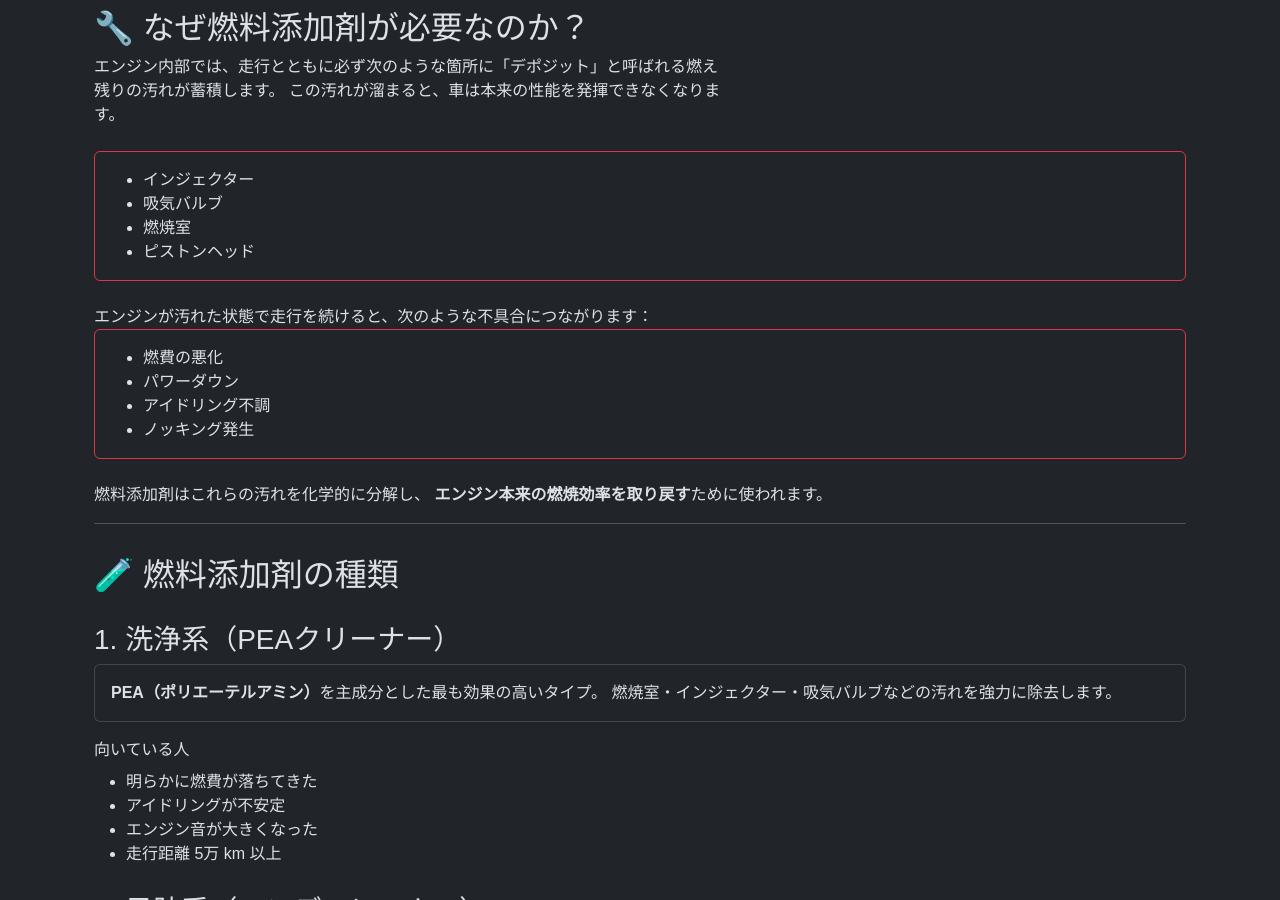
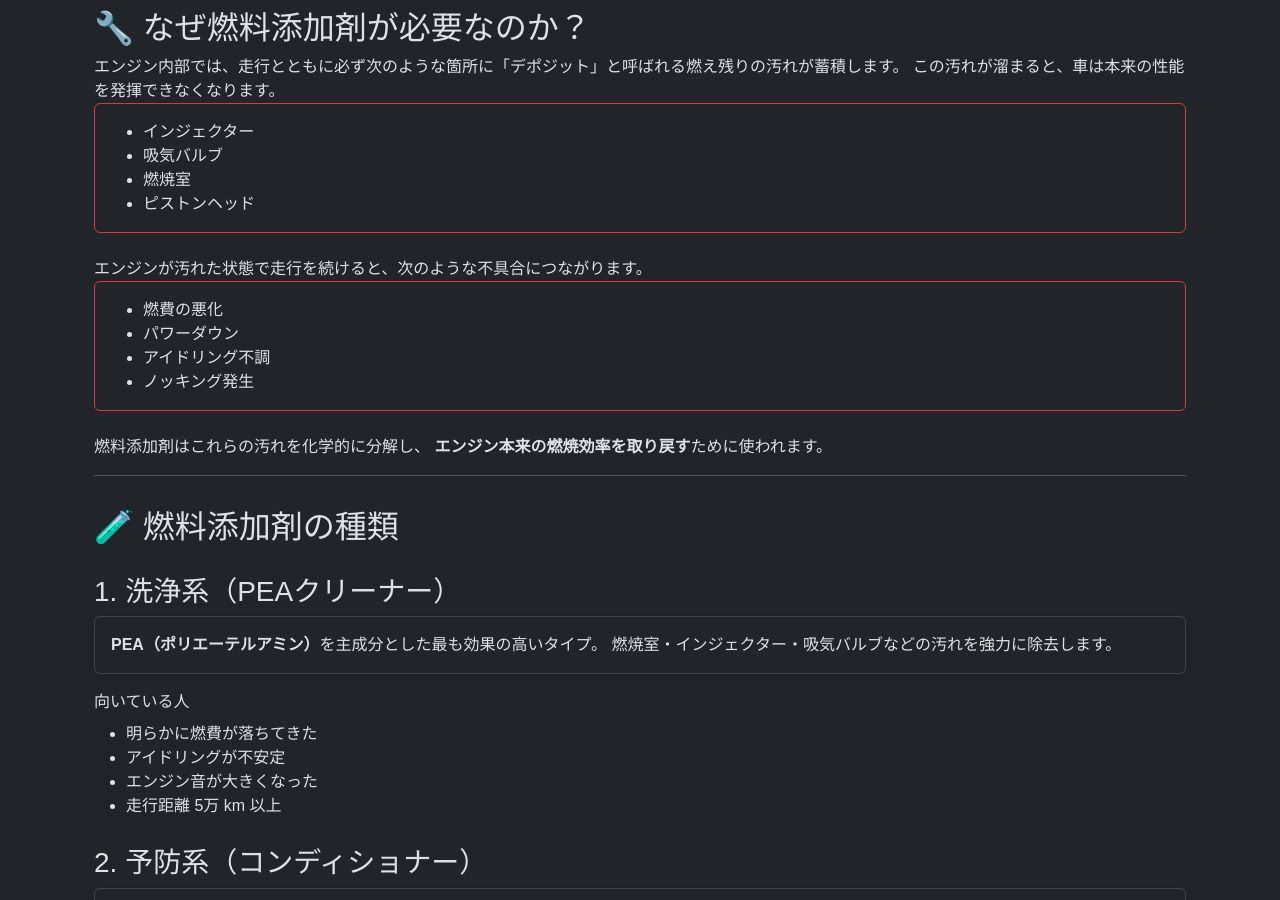
Before and after one commit to funyapar-org/fuel-lab, a Jekyll site: the page built from _knowledge/fuel-additive.md, in a window 1280 px wide and 900 px high, scrolled down 394 px. Built offline with Jekyll 4.4.1, drawn with Linux system fonts in a browser that asks for light colours.

Commit message:
レイアウト調整

```diff
--- a/_knowledge/fuel-additive.md
+++ b/_knowledge/fuel-additive.md
@@ -20,12 +20,8 @@ description: "燃料添加剤の役割、仕組み、効果、種類、選び方
 
 <h2> 🔧 なぜ燃料添加剤が必要なのか？</h2>
 
-<div class="row mb-4">
-  <div class="col-md-7">
-    エンジン内部では、走行とともに必ず次のような箇所に「デポジット」と呼ばれる燃え残りの汚れが蓄積します。
-    この汚れが溜まると、車は本来の性能を発揮できなくなります。
-  </div>
-</div>
+エンジン内部では、走行とともに必ず次のような箇所に「デポジット」と呼ばれる燃え残りの汚れが蓄積します。
+この汚れが溜まると、車は本来の性能を発揮できなくなります。
 <div class="card border-danger mb-4">
   <div class="card-body">
     <ul class="mb-0">
@@ -37,7 +33,7 @@ description: "燃料添加剤の役割、仕組み、効果、種類、選び方
   </div>
 </div>
 
-エンジンが汚れた状態で走行を続けると、次のような不具合につながります：
+エンジンが汚れた状態で走行を続けると、次のような不具合につながります。
 
 <div class="card border-danger mb-4">
   <div class="card-body">
```
